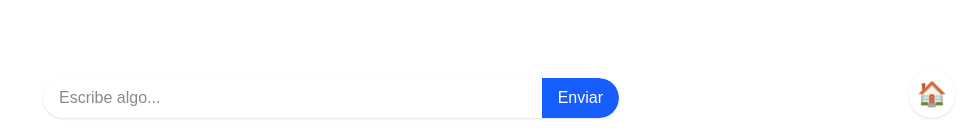
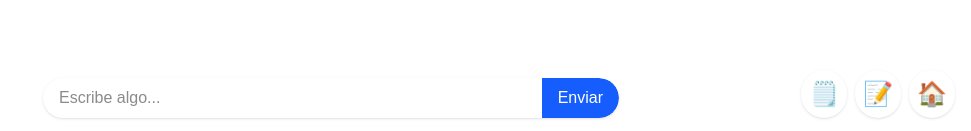
Before and after one commit to futurediffusion/emoji-translator, a Next.js app: page /translator in a window 1280 px wide. Shown: the part 666-797 px from the top of the page, without its empty margins (309-1280 px from the left). Built offline with nearby package versions, Linux system fonts and the light colour scheme.

Commit message:
Add copy and download buttons

```diff
--- a/src/app/translator/page.tsx
+++ b/src/app/translator/page.tsx
@@ -36,6 +36,26 @@ export default function TranslatorPage() {
     }
   };
 
+  const allLines = lines.join("\n");
+
+  const copyAll = async () => {
+    try {
+      await navigator.clipboard.writeText(allLines);
+    } catch (err) {
+      console.error(err);
+    }
+  };
+
+  const downloadAll = () => {
+    const blob = new Blob([allLines], { type: "text/plain" });
+    const url = URL.createObjectURL(blob);
+    const a = document.createElement("a");
+    a.href = url;
+    a.download = "emojis.txt";
+    a.click();
+    URL.revokeObjectURL(url);
+  };
+
   return (
     <div className="min-h-screen flex flex-col items-center pt-8 pb-24 relative bg-white">
       <h1 className="text-2xl font-bold mb-4">Emoji Translator</h1>
@@ -70,12 +90,28 @@ export default function TranslatorPage() {
           </button>
         </div>
       </div>
-      <Link
-        href="/"
-        className="fixed bottom-4 right-4 text-2xl p-2 bg-white rounded-full shadow hover:shadow-lg"
-      >
-        🏠
-      </Link>
+      <div className="fixed bottom-4 right-4 flex space-x-2">
+        <button
+          onClick={copyAll}
+          className="text-2xl p-2 bg-white rounded-full shadow hover:shadow-lg"
+          title="Copiar"
+        >
+          🗒️
+        </button>
+        <button
+          onClick={downloadAll}
+          className="text-2xl p-2 bg-white rounded-full shadow hover:shadow-lg"
+          title="Descargar"
+        >
+          📝
+        </button>
+        <Link
+          href="/"
+          className="text-2xl p-2 bg-white rounded-full shadow hover:shadow-lg"
+        >
+          🏠
+        </Link>
+      </div>
     </div>
   );
 }
```
